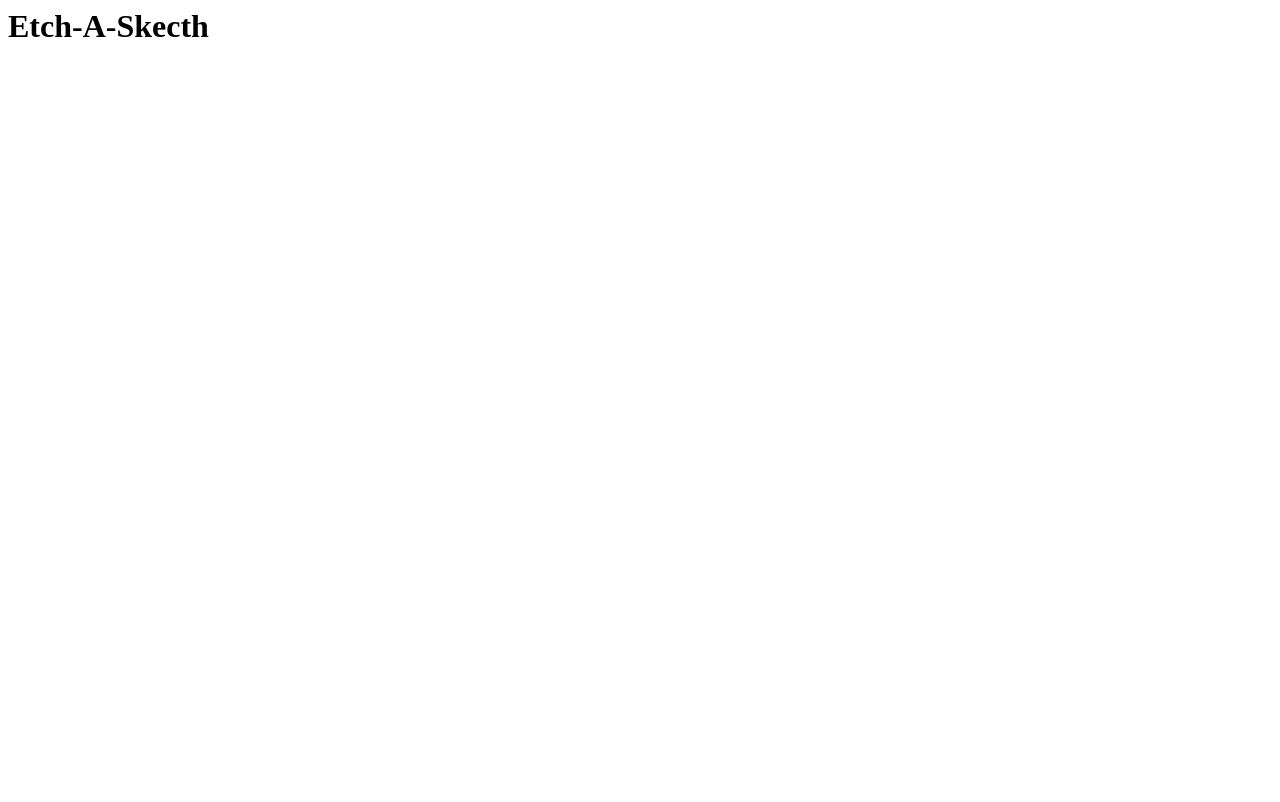
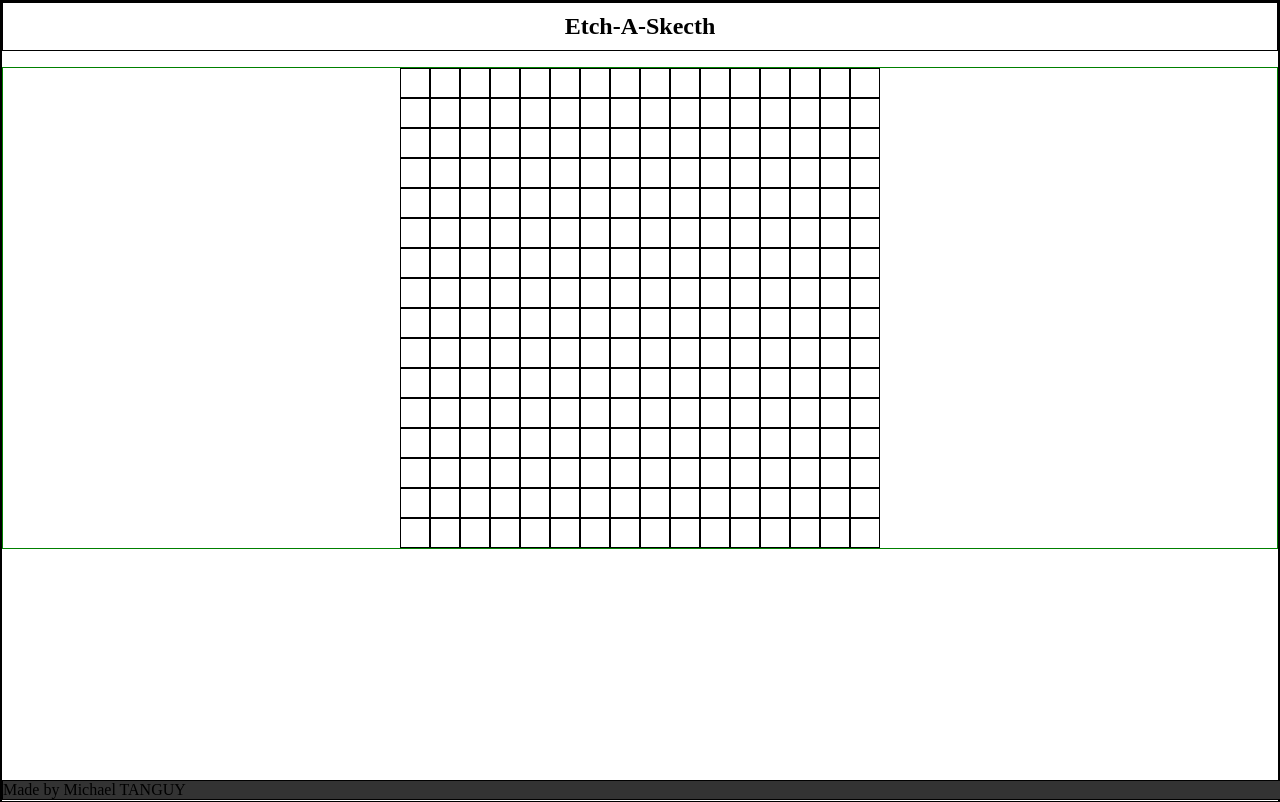
Before and after one commit to MiKhai37/etch-a-sketch, a plain HTML site: page index.html in a window 1280 px wide. Drawn offline with Linux system fonts and the light colour scheme.

Commit message:
Create the grid

```diff
--- a/index.html
+++ b/index.html
@@ -2,11 +2,15 @@
     <head>
         <title>Etch A Sketch</title>
         <script src="script.js" defer></script>
+        <!--<link rel="stylesheet" href="reset.css"> Reset CSS file, disable the default browser css style-->
+        <link rel="stylesheet" href="style.css">
     </head>
     <body>
-        <h1>Etch-A-Skecth</h1>
+        <h1 class="hcenter">Etch-A-Skecth</h1>
         <div id="grid-container">
-
         </div>
     </body>
+    <footer>
+        Made by Michael TANGUY
+    </footer>
 </html>
--- /dev/null
+++ b/reset.css
@@ -0,0 +1,48 @@
+/* http://meyerweb.com/eric/tools/css/reset/
+   v2.0 | 20110126
+   License: none (public domain)
+*/
+
+html, body, div, span, applet, object, iframe,
+h1, h2, h3, h4, h5, h6, p, blockquote, pre,
+a, abbr, acronym, address, big, cite, code,
+del, dfn, em, img, ins, kbd, q, s, samp,
+small, strike, strong, sub, sup, tt, var,
+b, u, i, center,
+dl, dt, dd, ol, ul, li,
+fieldset, form, label, legend,
+table, caption, tbody, tfoot, thead, tr, th, td,
+article, aside, canvas, details, embed,
+figure, figcaption, footer, header, hgroup,
+menu, nav, output, ruby, section, summary,
+time, mark, audio, video {
+	margin: 0;
+	padding: 0;
+	border: 0;
+	font-size: 100%;
+	font: inherit;
+	vertical-align: baseline;
+}
+/* HTML5 display-role reset for older browsers */
+article, aside, details, figcaption, figure,
+footer, header, hgroup, menu, nav, section {
+	display: block;
+}
+body {
+	line-height: 1;
+}
+ol, ul {
+	list-style: none;
+}
+blockquote, q {
+	quotes: none;
+}
+blockquote:before, blockquote:after,
+q:before, q:after {
+	content: '';
+	content: none;
+}
+table {
+	border-collapse: collapse;
+	border-spacing: 0;
+}
--- a/script.js
+++ b/script.js
@@ -0,0 +1,22 @@
+let gridSize = 16;
+
+const gridContainer = document.querySelector('#grid-container');
+
+gridContainer.style.gridTemplateRows = "repeat(" + gridSize + ", 30px)";
+gridContainer.style.gridTemplateColumns = "repeat(" + gridSize + ", 30px)";
+
+let divArr = [[]];
+
+for (let i = 1; i <= gridSize; i++) {
+    console.log(i)
+    divArr[i] = document.createElement('div')
+    for (let j = 1; j <= gridSize; j++) {
+        divArr[i][j] = document.createElement('div');
+        divArr[i][j].classList.add('row-' + i);
+        divArr[i][j].classList.add('col-' + j);
+        divArr[i][j].style.gridRowStart = i;
+        divArr[i][j].style.gridColumnStart = j;
+        //divArr[i][j].textContent = i + " " + j;
+        gridContainer.appendChild(divArr[i][j]);
+    }
+}
--- a/style.css
+++ b/style.css
@@ -0,0 +1,42 @@
+/* CSS Style */
+
+body, html {
+  height: 100%;
+  margin: 0;
+  padding: 0;
+}
+
+* {
+    border-color: black;
+    border-width: 1px;
+    border-style: solid;
+}
+
+h1 {
+    padding: 10px;
+    font-size: 24px;
+    border: 1;
+}
+
+.hcenter {
+  text-align: center;
+}
+
+.blackFill {
+  background-color: black;
+}
+
+#grid-container {
+  display: grid;
+  justify-content: center;
+  align-content: center;
+  border-color: green;
+}
+
+footer {
+  background-color: #333;
+  overflow: hidden;
+  position: fixed;
+  bottom: 0;
+  width: 100%;
+}
```
